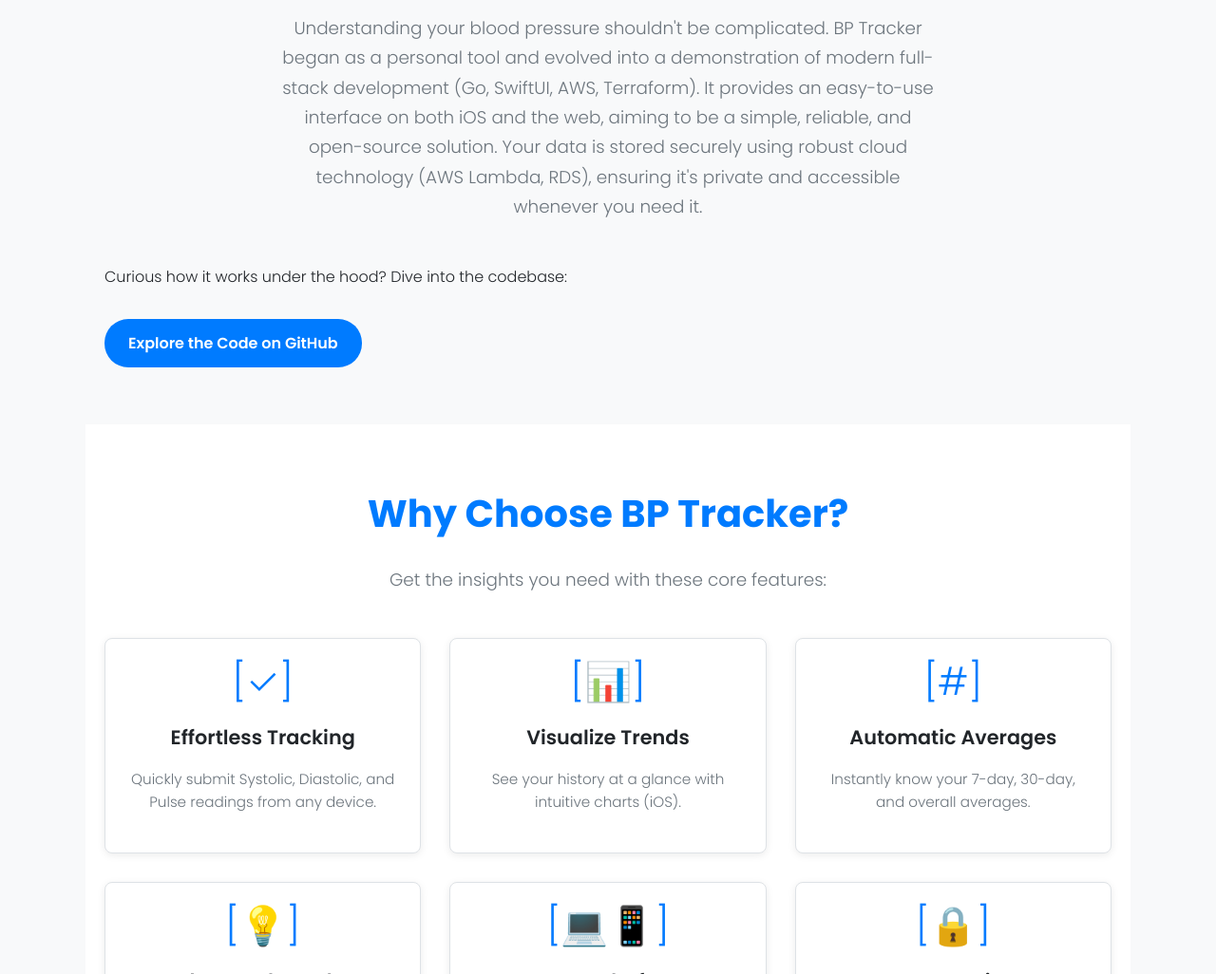
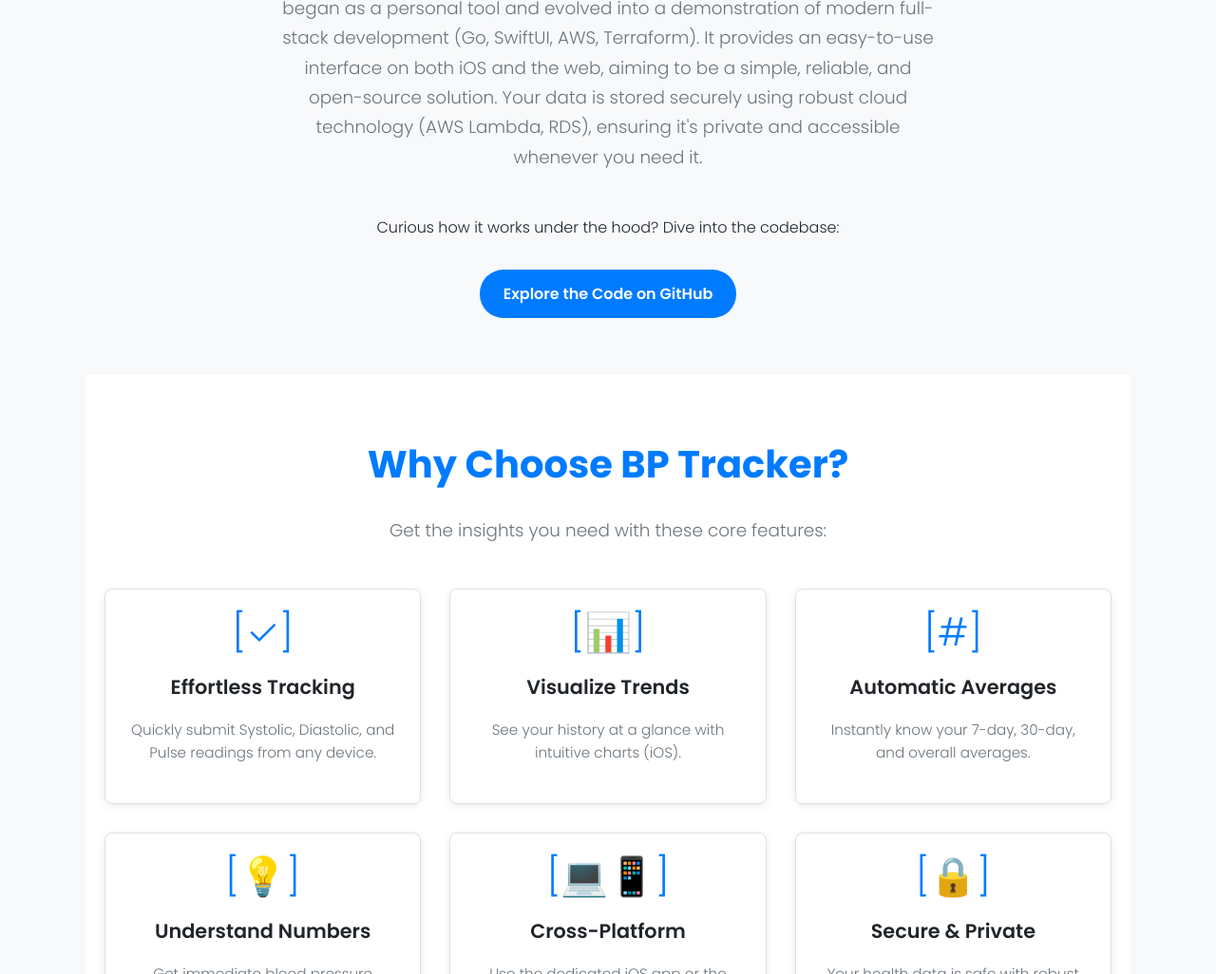
Before and after one commit to austin-engle/bp-tracker, a plain HTML site: page docs/index.html in a window 1280 px wide. Shown: the part 1115-2141 px from the top of the page at 95% size. Drawn offline with Linux system fonts and the light colour scheme.

Commit message:
updating image and layout

```diff
--- a/docs/index.html
+++ b/docs/index.html
@@ -28,8 +28,10 @@
                 <h2>Your Health Data, Simplified & Secure</h2>
                 <!-- Image moved to hero -->
                 <p>Understanding your blood pressure shouldn't be complicated. BP Tracker began as a personal tool and evolved into a demonstration of modern full-stack development (Go, SwiftUI, AWS, Terraform). It provides an easy-to-use interface on both iOS and the web, aiming to be a simple, reliable, and open-source solution. Your data is stored securely using robust cloud technology (AWS Lambda, RDS), ensuring it's private and accessible whenever you need it.</p>
-                <p>Curious how it works under the hood? Dive into the codebase:</p>
-                <a href="https://github.com/austin-engle/bp-tracker" class="button" target="_blank">Explore the Code on GitHub</a>
+                <div class="about-cta"> <!-- Wrapper for centering -->
+                    <p>Curious how it works under the hood? Dive into the codebase:</p>
+                    <a href="https://github.com/austin-engle/bp-tracker" class="button" target="_blank">Explore the Code on GitHub</a>
+                </div> <!-- /about-cta -->
                 <!-- Add link to iOS app if available on App Store later -->
                 <!-- <a href="[App Store Link]" class="app-store-link">Get the iOS App</a> -->
             </section>
--- a/docs/style.css
+++ b/docs/style.css
@@ -144,6 +144,12 @@
 /* Remove hover effect from About section h2 */
 main section#about:hover h2 {
      color: var(--primary-color);
+}
+
+/* Centering for the CTA in the About section */
+.about-cta {
+    text-align: center;
+    margin-top: 30px; /* Add some space above the CTA */
 }
 
 /* Features Section Grid */
```
Also changed, not shown: docs/image.png.
